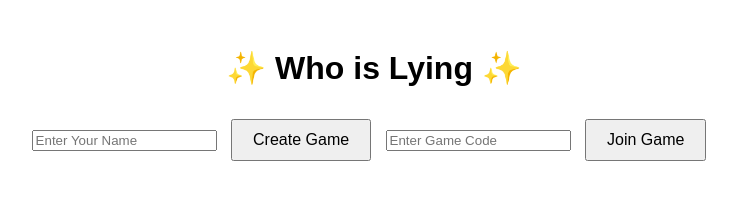
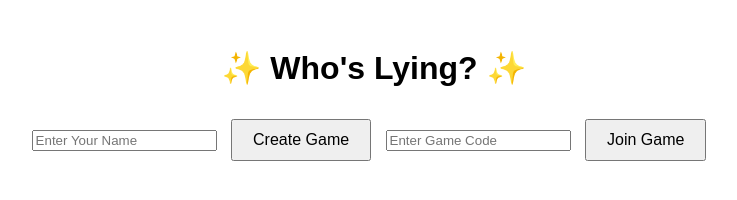
Before and after one commit to nicolemihalachioiu/QuestionGame, a website: page public/index.html in a window 1280 px wide. Shown: the whole page, without its empty margins (266-1003 px from the left). Drawn offline with nearby package versions, Linux system fonts and the light colour scheme; no server answers.

Commit message:
Changed name to Who's Lying?

```diff
--- a/public/index.html
+++ b/public/index.html
@@ -3,11 +3,11 @@
 <head>
   <meta charset="UTF-8" />
   <meta name="viewport" content="width=device-width, initial-scale=1.0"/>
-  <title>Who is Lying</title>
+  <title>Who's Lying?</title>
   <link rel="stylesheet" href="style.css" />
 </head>
 <body>
-  <h1>✨ Who is Lying ✨</h1>
+  <h1>✨ Who's Lying? ✨</h1>
 
   <div id="menu">
     <input type="text" id="nameInput" placeholder="Enter Your Name"/>
```
